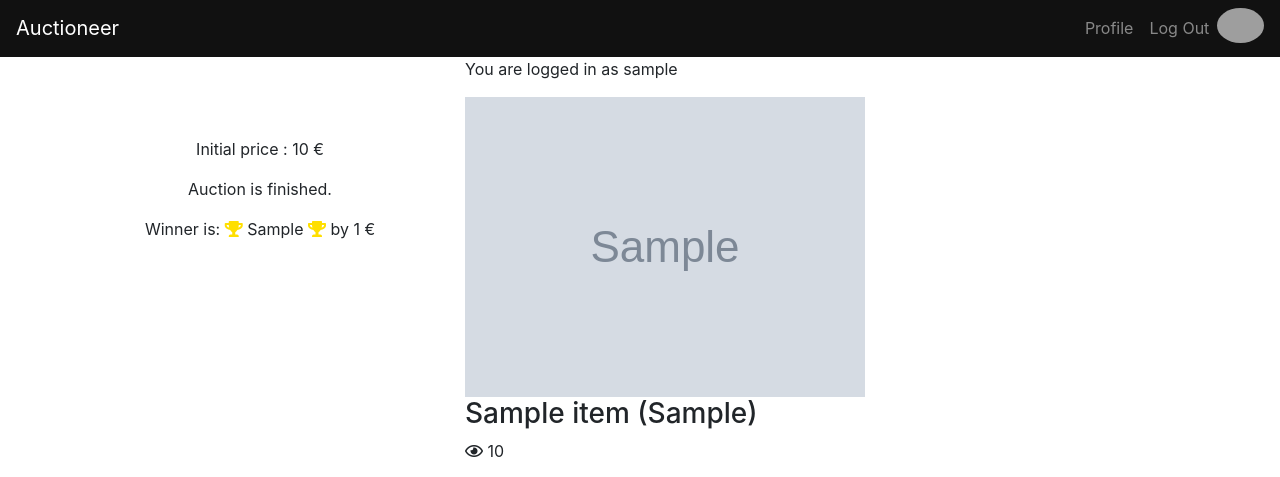
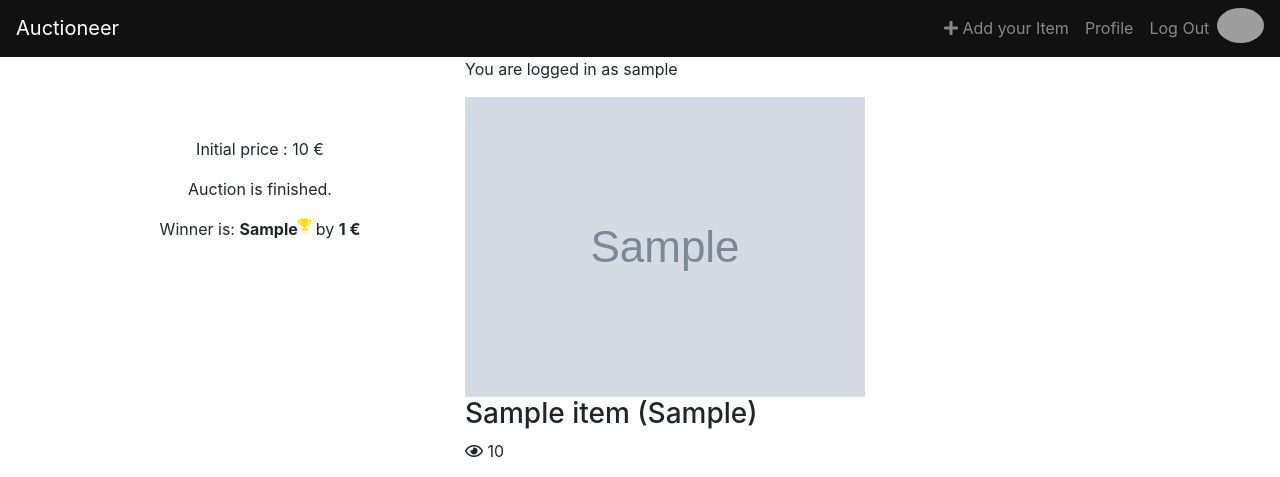
Before and after one commit to meghdadyazdi/Auction, a Django app: page /items/1 in a window 1280 px wide. Shown: the top 477 px of the page. Run offline with Django 3.2, Linux system fonts and the light colour scheme; a user stored in the database is signed in; tables that the repository leaves empty hold one stand-in row (values such as "Sample post"); grey boxes marked "Sample" are stand-in pictures; some libraries are stand-ins or nearby versions; grey boxes are pictures that could not be loaded.

Commit message:
add + button to navbar

```diff
--- a/items/templates/itemdetail.html
+++ b/items/templates/itemdetail.html
@@ -74,10 +74,12 @@
 
     <div class="d-none" id="end-auction-winner">
     {% if item.highest_bid_user == user.username %}
+      {% if not item.sold%}
       <p>Congragulations!! You won this item</p>
+      {% endif%}
     {% else %}
       <p>Auction is finished.</p>
-      <p>Winner is: <span class="winner"><i class="fas fa-trophy"></i> {{item.highest_bid_user}} <i class="fas fa-trophy"></i></span> by {{item.highest_bid_offer}} €</p>
+      <p>Winner is: <span class="winner"><strong> {{item.highest_bid_user}}</strong><sup><i class="fas fa-trophy"></i></sup></span> by <strong>{{item.highest_bid_offer}} €</strong></p>
     {% endif %}
     </div>
 
@@ -106,6 +108,7 @@
     <div class="d-none" id="winner">
     {% if item.sold == 1 %}
       <div>You have already paid</div>
+      <div class="">The item will ship to youdress to:</div>
     {% else%}
       <p>Now you can pay</p>
       <div class="row">
@@ -184,11 +187,12 @@
       <span class="boldtext"><i class="far fa-eye"></i></span> {{item.views}}
     </p>
     <p>{{ item.content }}</p>
-    <p>
+    <div>
       <span class="boldtext"><strong>Description:</strong> {{ item.description }}</span>
-    </p>
-    <p><span class="boldtext">Published on:</span> {{ item.published_date }}</p>
-    <p><span class="boldtext">#</span> {{ item.tag }}</p>
+    </div>
+    <p class=""><span class="boldtext">#</span>{{ item.tag }}</p>
+    <p><i><span class="boldtext">Published on:</span> {{ item.published_date }}</i></p>
+    <p></p>
     <a href="{% url 'get_items' %}" class="btn btn-dark">Home</a>
     {% if user.username and user.username == item.seller  and not item.auction_status %}
     <a href="{% url 'edit_item' item.id%}" class="btn btn-danger">Edit</a>
--- a/items/views.py
+++ b/items/views.py
@@ -2,6 +2,7 @@ from django.shortcuts import render, get_object_or_404, redirect
 from django.utils import timezone
 from .models import Item
 from .forms import ItemForm
+from payment.models import Order
 from django.contrib.auth.decorators import login_required
 
 
--- a/payment/views.py
+++ b/payment/views.py
@@ -35,10 +35,10 @@ def payment(request, pk):
                 messages.error(request, "Your card was declined!")
 
             if customer.paid:
-                messages.error(request, "You have successfully paid")
+                messages.error(request, "You have successfully paid for this item")
                 item.sold = 1
                 item.save()
-                return redirect(reverse('get_items'))
+                return render(request, "itemdetail.html", {'item': item})
             else:
                 messages.error(request, "Unable to take payment")
         else:
--- a/templates/base.html
+++ b/templates/base.html
@@ -43,6 +43,9 @@
         </ul> -->
         <ul class="navbar-nav ml-auto nav-flex-icons">
           {% if user.is_authenticated %}
+          <li class="nav-item">
+            <a class="nav-link" href="{% url 'new_item' %}"><i class="fas fa-plus"></i> Add your Item</a>
+          </li>
           <li class="nav-item">
             <a class="nav-link" href="{% url 'profile' %}">Profile</a>
           </li>
```
Also changed, not shown: media/img/ede6d6332abe7e8a8106b406e95bdab6_B5EyrOc.jpg (added), media/img/summer-games-267x300_4gaiADX.jpg (added), media/img/summer-games-267x300_keOUwOx.jpg (added), payment/migrations/0002_order_winner_id.py (added), payment/migrations/0003_remove_order_winner_id.py (added), payment/migrations/0004_auto_20200523_1423.py (added), payment/migrations/0005_auto_20200523_1425.py (added).
